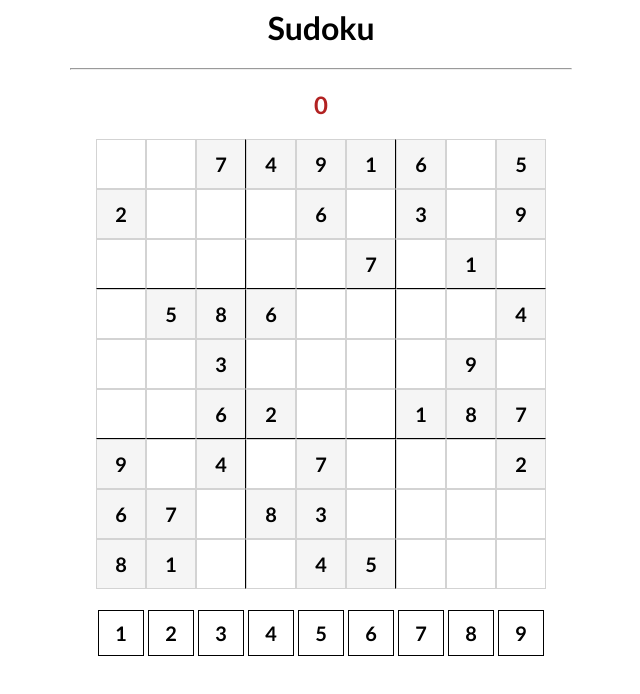
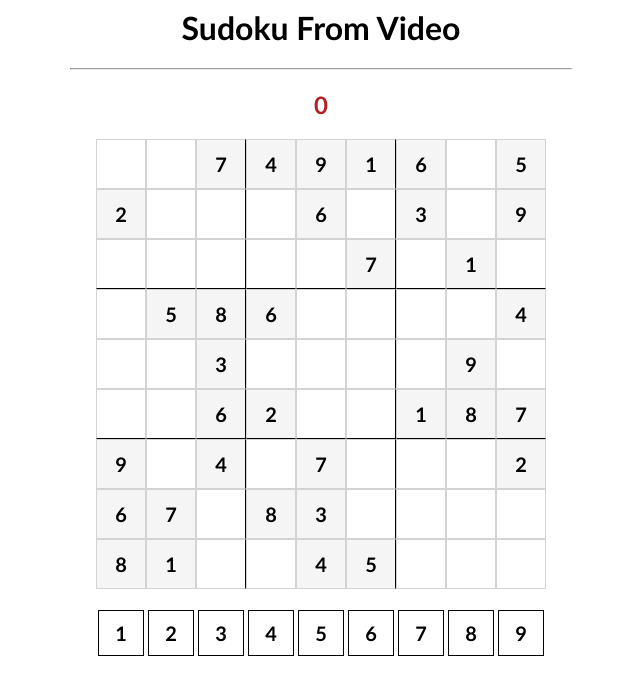
Before and after one commit to glenscheng/pj-sudoku, a plain HTML site: page sudoku_from_vid/sudoku_from_vid.html in a window 1280 px wide. Shown: the whole page, without its empty margins (319-959 px from the left). Drawn offline with Linux system fonts and the light colour scheme.

Commit message:
changed title of page

```diff
--- a/sudoku_from_vid/sudoku_from_vid.html
+++ b/sudoku_from_vid/sudoku_from_vid.html
@@ -8,7 +8,7 @@
     </head>
 
     <body>
-        <h1>Sudoku</h1>
+        <h1>Sudoku From Video</h1>
         <hr>
         <h2 id="errors">0</h2>
 
```
